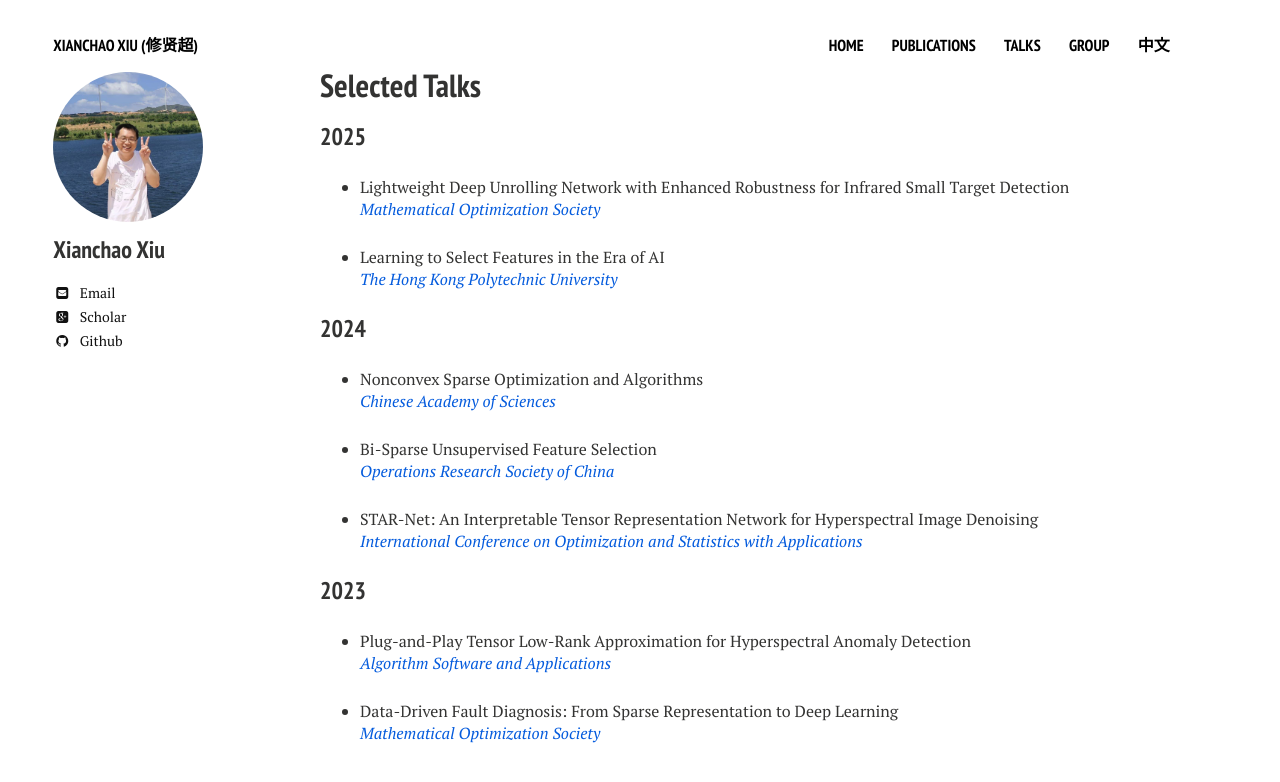
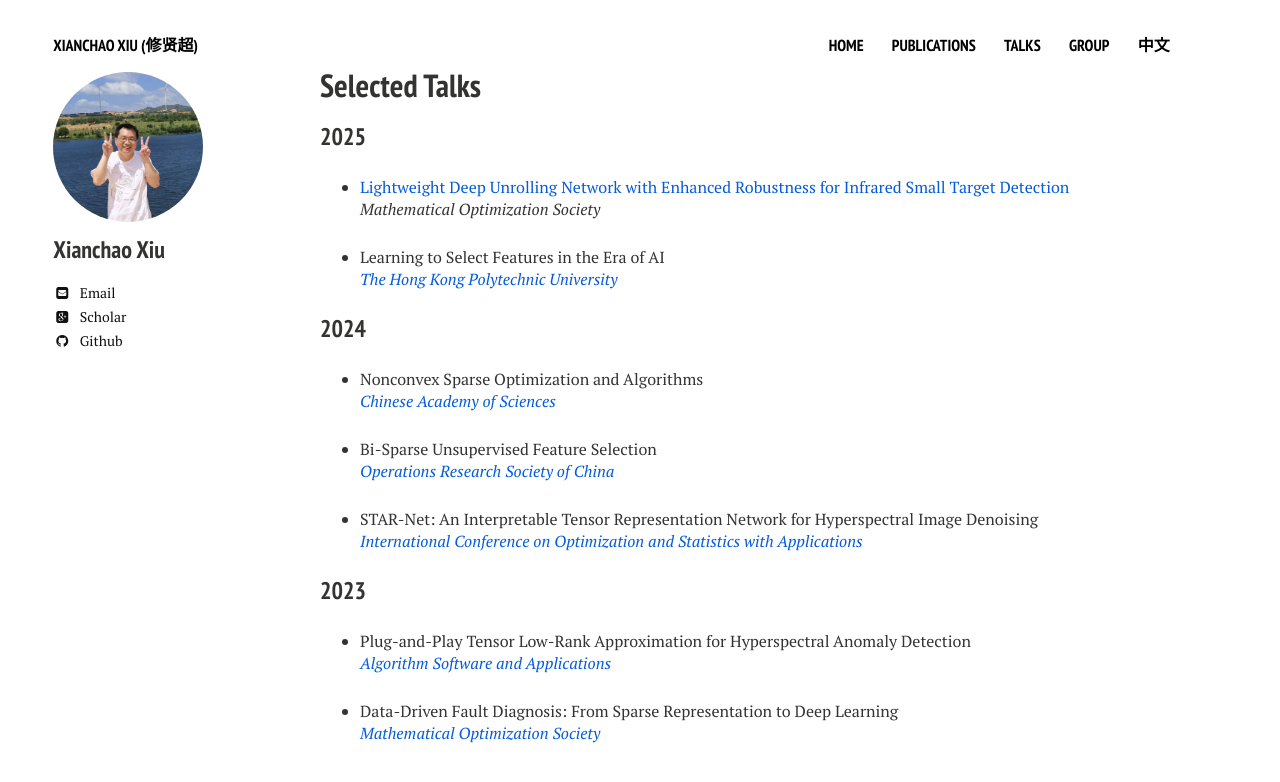
Before and after one commit to xianchaoxiu/xianchaoxiu.github.io, a Jekyll site: the page built from talks/index.md, in a window 1280 px wide. Shown: the top 782 px of the page. Built offline with Jekyll 4.4.1, drawn with Linux system fonts in a browser that asks for light colours; nearby versions of some CDN libraries.

Commit message:
Update index.md

```diff
--- a/talks/index.md
+++ b/talks/index.md
@@ -9,8 +9,8 @@ share: false
 
 
 ### 2025
-* Lightweight Deep Unrolling Network with Enhanced Robustness for Infrared Small Target Detection  <br>
-<i><a href="../talks/2025-MOS.pdf" class="textlink" target="_blank"> Mathematical Optimization Society </a> </i><br>
+* <a href="../talks/2025-MOS.pdf" class="textlink" target="_blank"> Lightweight Deep Unrolling Network with Enhanced Robustness for Infrared Small Target Detection </a> <br>
+<i>Mathematical Optimization Society  </i><br>
 
 * Learning to Select Features in the Era of AI <br>
 <i><a href="../talks/2025-POLYU.pdf" class="textlink" target="_blank"> The Hong Kong Polytechnic University </a> </i><br>
```
